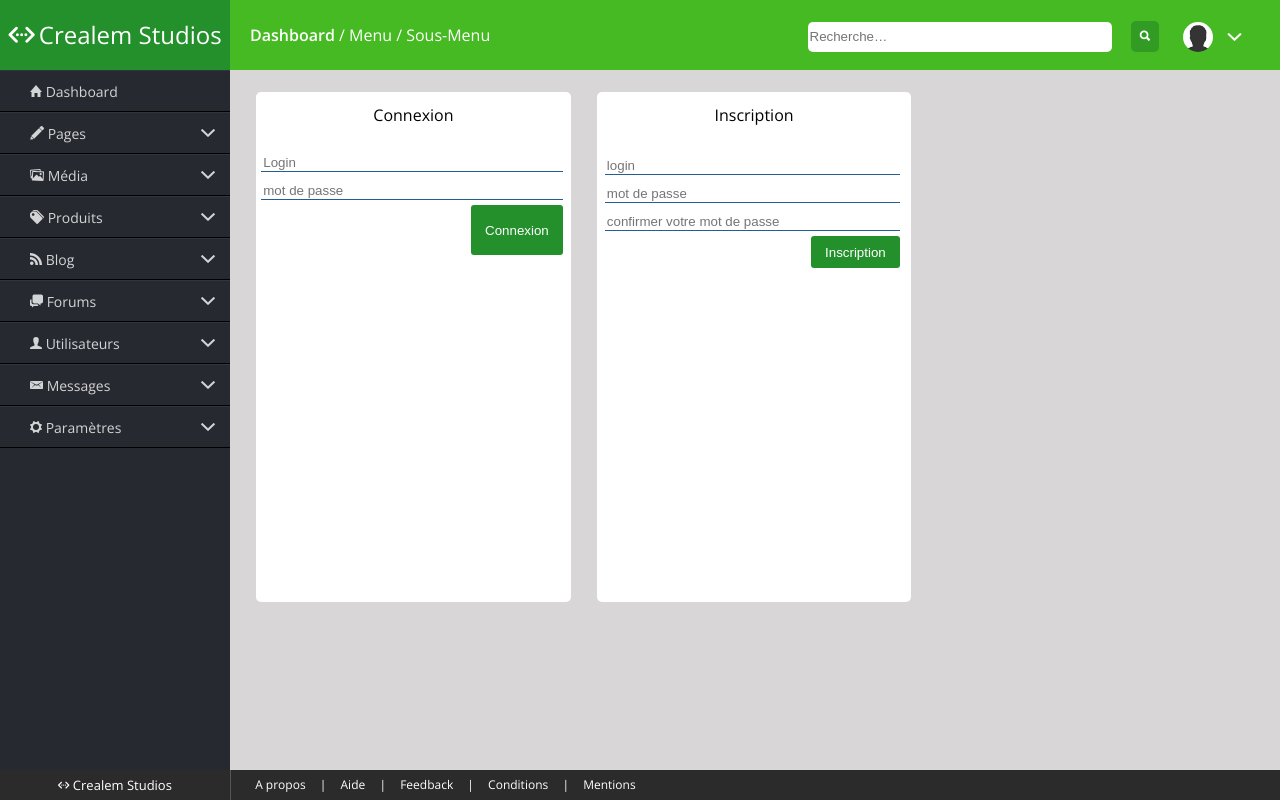
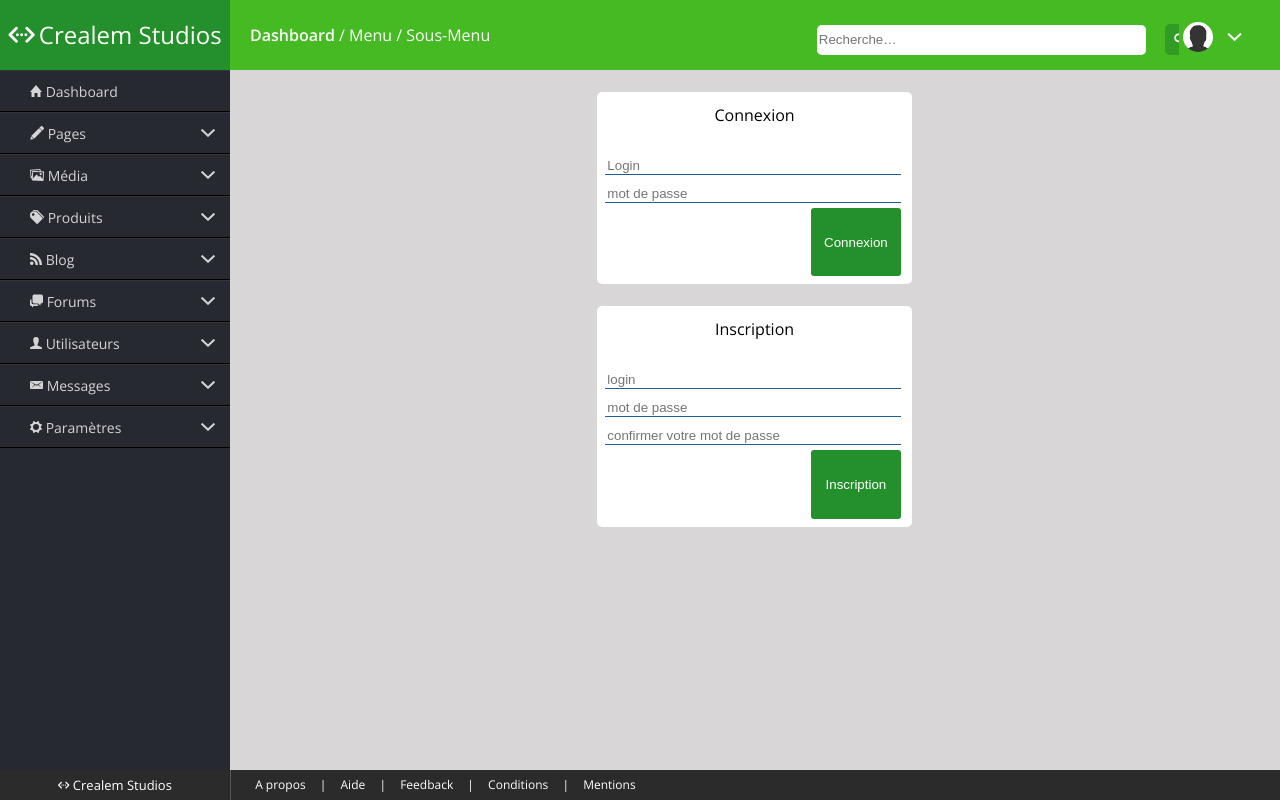
Before and after one commit to ALEMQuentin/CrealemStudios, a PHP site: page / in a window 1280 px wide. Run offline with PHP 8.4, Linux system fonts and the light colour scheme; some libraries are stand-ins or nearby versions; some web fonts are replaced.

Commit message:
version 0.1.2

```diff
--- a/index.php
+++ b/index.php
@@ -54,7 +54,7 @@
 include("inc/sidebar.php");
 ?>
 <section class="section">
-<article id="un" class="article">
+<article id="un" class="article accueil">
 <h2>Connexion</h2><br />
 <form action="index.php" method="post">
 <input type="text" name="login" value="<?php if (isset($_POST['login'])) echo htmlentities(trim($_POST['login'])); ?>" placeholder="Login" required><br />
@@ -64,7 +64,7 @@
 if (isset($erreur)) echo '<br /><br />',$erreur;
 ?>
 </article>
-<article id="quatre" class="article">
+<article id="quatre" class="article accueil">
 <?php
 // on teste si le visiteur a soumis le formulaire
 if (isset($_POST['inscription']) && $_POST['inscription'] == 'Inscription') {
--- a/src/css/app.css
+++ b/src/css/app.css
@@ -228,7 +228,7 @@
 
 .section {
 	width: 82%;
-	height: 84.25%;
+	height: 85.5%;
 	background-color: rgb(216, 214, 214);
 	position: absolute;
 	top: 70px;
@@ -237,7 +237,6 @@
 }
 .article {
 	width: 29%;
-	height: 500px;
 	background: rgb(255, 255, 255);
 	border-radius: 5px;
 	margin-left: 2.5%;
@@ -262,9 +261,8 @@
 	height: 200px;
 	margin: 3px;
 }
-#quatre form {
+form {
 	width: 98%;
-	height: 323px;
 	margin: 3px;
 }
 #deux,
@@ -279,8 +277,8 @@
 }
 #deux {
 	position: absolute;
-	top: 405px;
-	left: 32.5%;
+	top: 410px;
+	left: 32.4%;
 	z-index: 1;
 }
 .section textarea {
@@ -329,7 +327,10 @@
 .welcome h2 {
 	margin-top: 20px;
 }
-
+.accueil {
+	float: none;
+	margin-left: 35%;
+}
 
 /*
 ************ FOOTER *************
```
